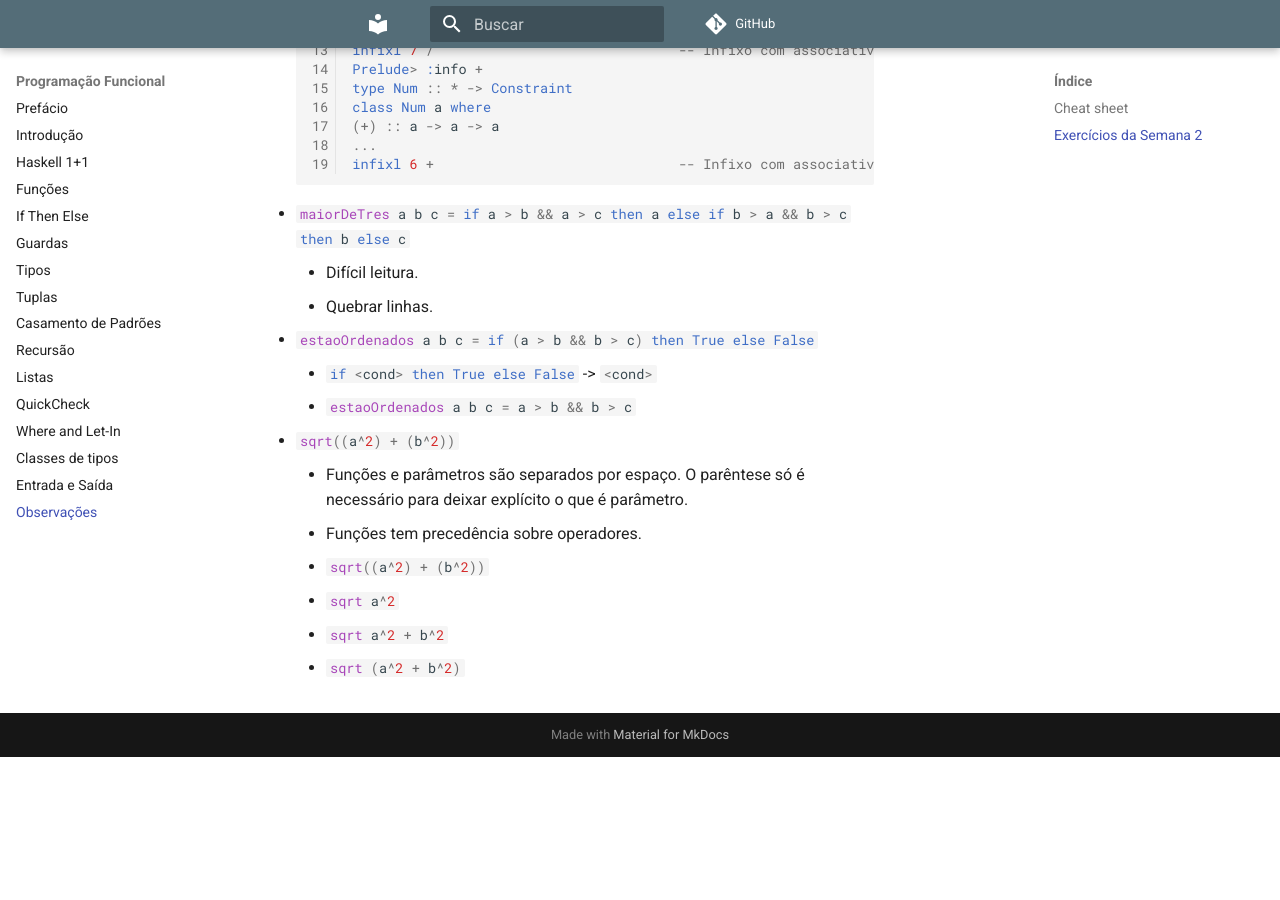
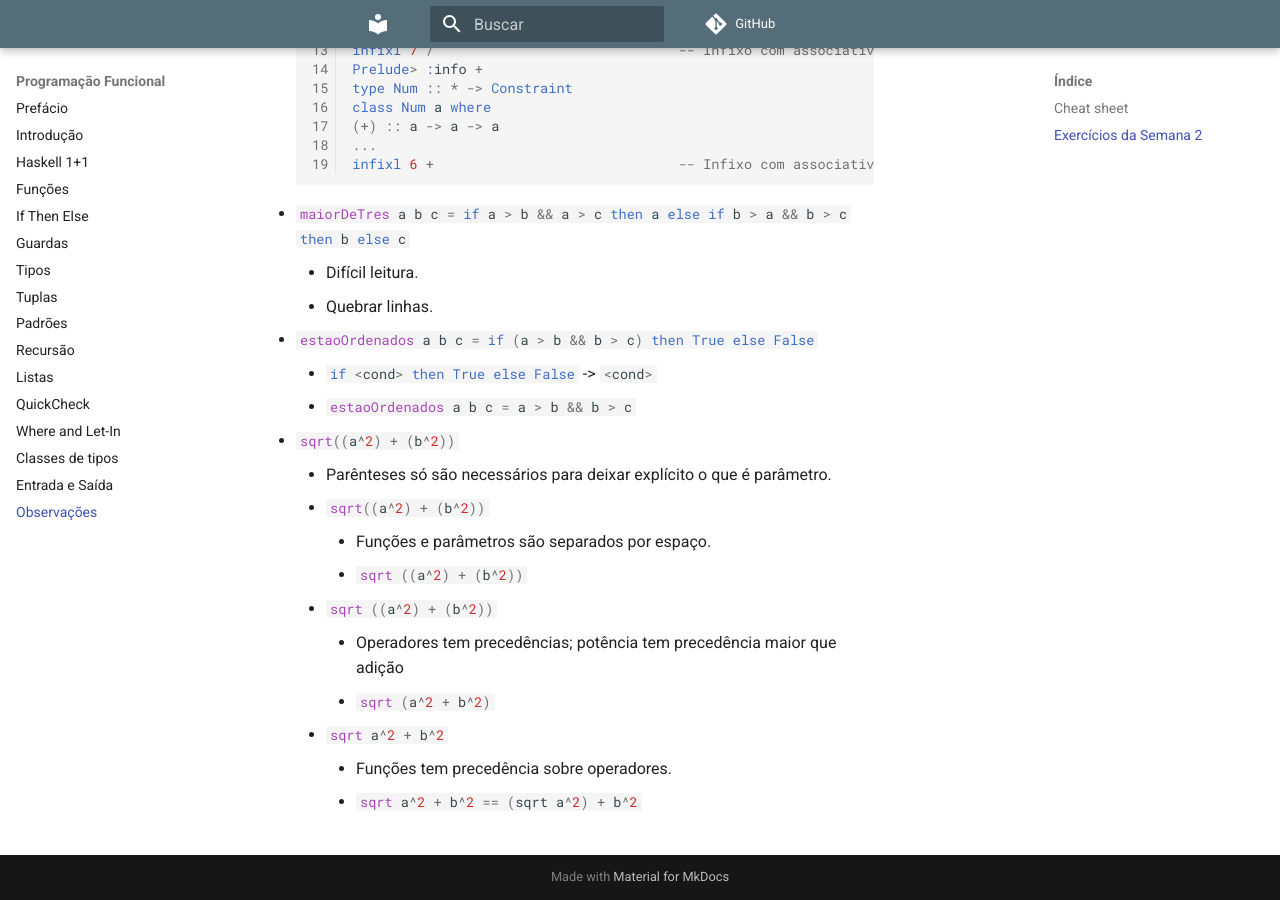
Before and after one commit to lasarojc/fp_notes, an MkDocs documentation site: the page built from docs/observations.md, in a window 1280 px wide and 900 px high, scrolled down 1299 px. Built offline with MkDocs 1.6.1 and Material for MkDocs 9.7.7, drawn with Linux system fonts in a browser that asks for light colours; comment, search, counter and statistics services are not loaded; before the commit the page ends 2056 px from its top, so only the background shows below that.

```diff
--- a/docs/observations.md
+++ b/docs/observations.md
@@ -72,9 +72,13 @@
     * `#!hs estaoOrdenados a b c = a > b && b > c`
 
 * `#!hs sqrt((a^2) + (b^2))`
-    * Funções e parâmetros são separados por espaço. O parêntese só é necessário para deixar explícito o que é parâmetro.
-    * Funções tem precedência sobre operadores.
+    * Parênteses só são necessários para deixar explícito o que é parâmetro.
     * `#!hs sqrt((a^2) + (b^2))`
-    * `#!hs sqrt a^2`
+        * Funções e parâmetros são separados por espaço.
+        * `#!hs sqrt ((a^2) + (b^2))`
+    * `#!hs sqrt ((a^2) + (b^2))`
+        * Operadores tem precedências; potência tem precedência maior que adição
+        * `#!hs sqrt (a^2 + b^2)`
     * `#!hs sqrt a^2 + b^2`
-    * `#!hs sqrt (a^2 + b^2)`
+        * Funções tem precedência sobre operadores.
+        * `#!hs sqrt a^2 + b^2 == (sqrt a^2) + b^2`
--- a/mkdocs.yml
+++ b/mkdocs.yml
@@ -14,7 +14,7 @@
 
         - Tuplas: tuples.md
 
-        - Casamento de Padrões: pattern_matching.md
+        - Padrões: pattern_matching.md
 
         - Recursão: recursion.md
 
```
Also changed, not shown: docs/types.md (+3 -0 lines).
